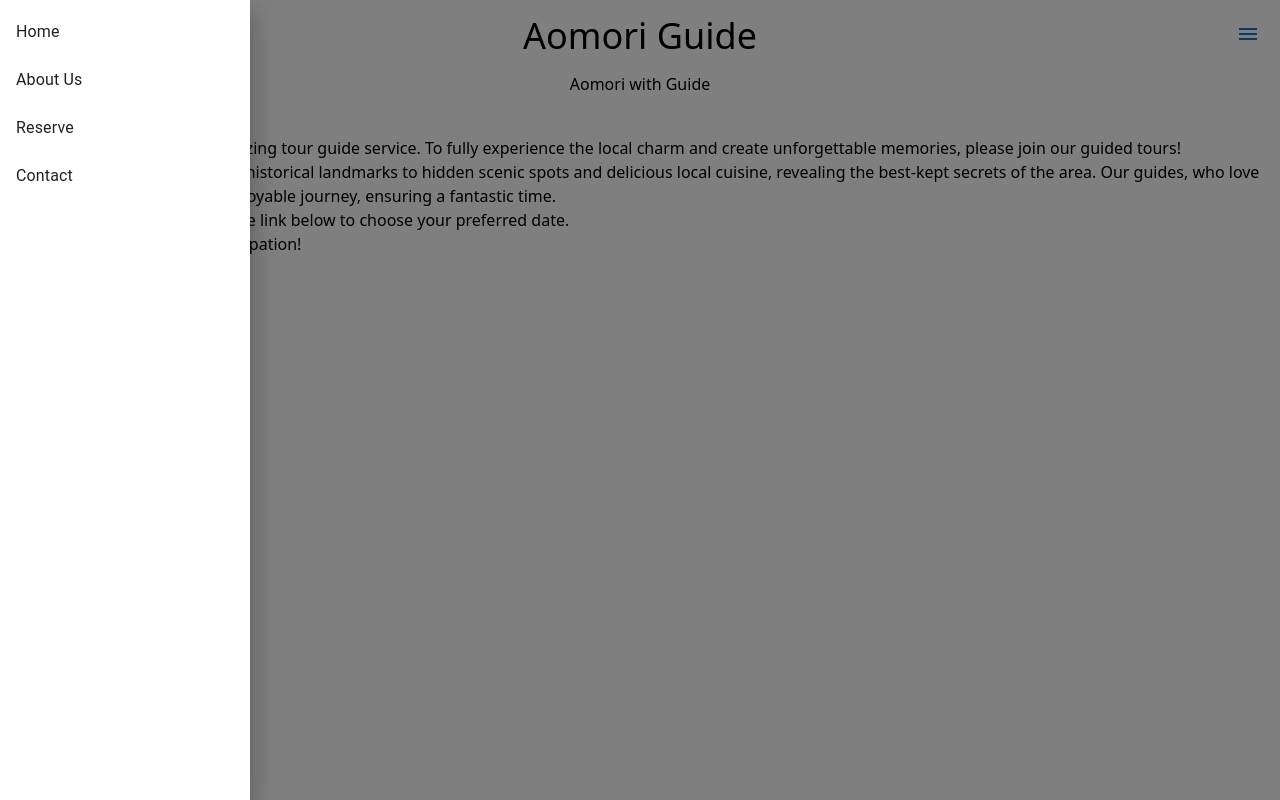
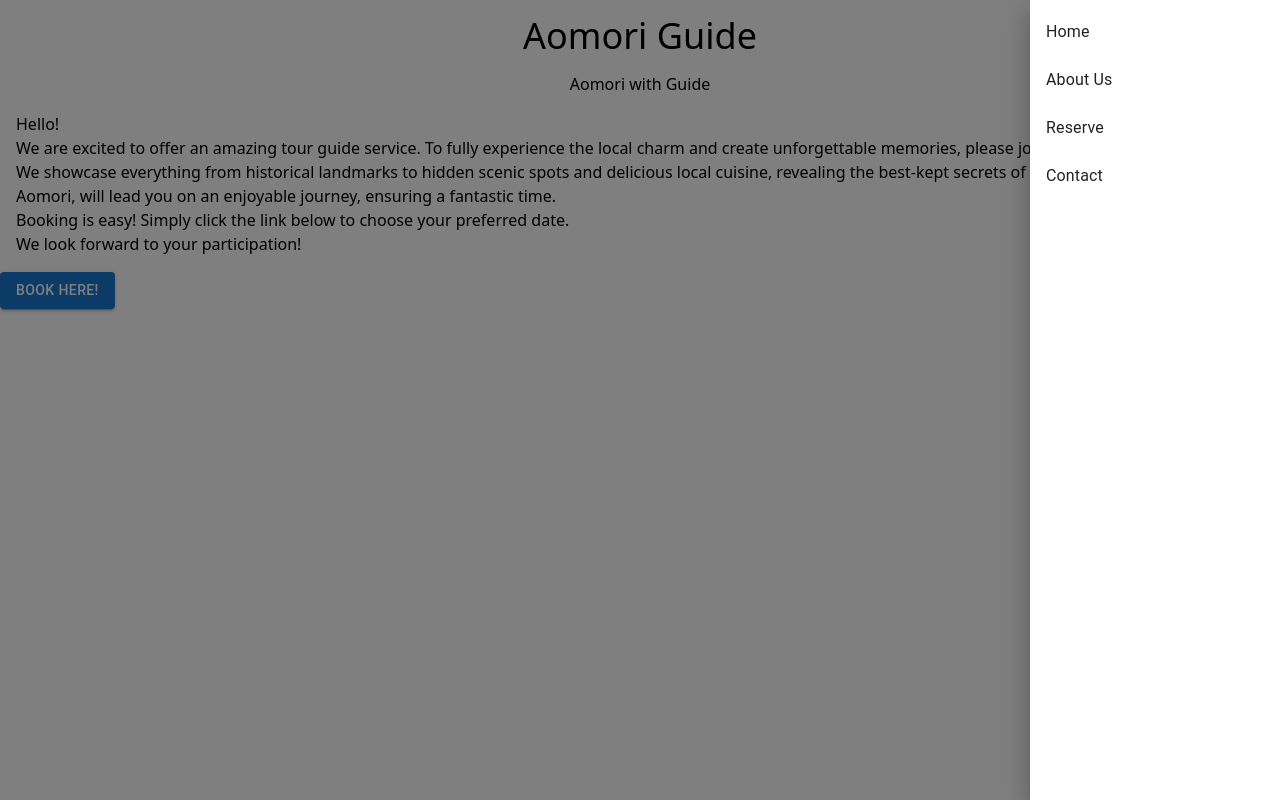
Before and after one commit to harucoffee/resarch_giude, a Next.js app: page / in a window 1280 px wide. Both pictures are taken after a click on the button 1248 px from the left and 34 px from the top of the page. Built offline with nearby package versions, Linux system fonts and the light colour scheme.

Commit message:
feat:drawer menuにリンクを追加

```diff
--- a/app/components/drawer.tsx
+++ b/app/components/drawer.tsx
@@ -3,16 +3,26 @@ import Box from '@mui/material/Box';
 import Drawer from '@mui/material/Drawer';
 import Button from '@mui/material/Button';
 import List from '@mui/material/List';
-import Divider from '@mui/material/Divider';
 import ListItem from '@mui/material/ListItem';
 import ListItemButton from '@mui/material/ListItemButton';
 import ListItemIcon from '@mui/material/ListItemIcon';
 import ListItemText from '@mui/material/ListItemText';
-import InboxIcon from '@mui/icons-material/MoveToInbox';
-import MailIcon from '@mui/icons-material/Mail';
+import Link from '@mui/material/Link';
+
 
 import MenuIcon from '@mui/icons-material/Menu';
 
+type Links = {
+    name: string;
+    url: string;
+};
+
+const Links: Links[] = [
+    { name: 'Home', url: '/' },
+    { name: 'About Us', url: '/about' },
+    { name: 'Reserve', url: '/reserve' },
+    { name: 'Contact', url: '/contact'}
+  ];
 
 export default function TemporaryDrawer() {
   const [open, setOpen] = React.useState(false);
@@ -24,10 +34,12 @@ export default function TemporaryDrawer() {
   const DrawerList = (
     <Box sx={{ width: 250 }} role="presentation" onClick={toggleDrawer(false)}>
       <List>
-        {['Home','About Us','Reserve', 'Contact'].map((text, index) => (
-          <ListItem key={text} disablePadding>
+        {Links.map(({name, url}) => (
+          <ListItem key={name} disablePadding>
             <ListItemButton>
-              <ListItemText primary={text} />
+                <Link href={url} underline='none' color="inherit" >
+                    <ListItemText primary={name} />
+                </Link>
             </ListItemButton>
           </ListItem>
         ))}
@@ -38,7 +50,7 @@ export default function TemporaryDrawer() {
   return (
     <>
       <Button onClick={toggleDrawer(true)}><MenuIcon></MenuIcon></Button>
-      <Drawer open={open} onClose={toggleDrawer(false)}>
+      <Drawer anchor='right' open={open} onClose={toggleDrawer(false)}>
         {DrawerList}
       </Drawer>
     </>
--- a/app/page.tsx
+++ b/app/page.tsx
@@ -15,6 +15,10 @@ export default function Home() {
         <br/>We look forward to your participation!
         </p>
       </div>
+      <div className="item-center">
+        <Button variant="contained" href="/reserve">Book Here!</Button>
+      </div>
+
     </>
 
   );
```
